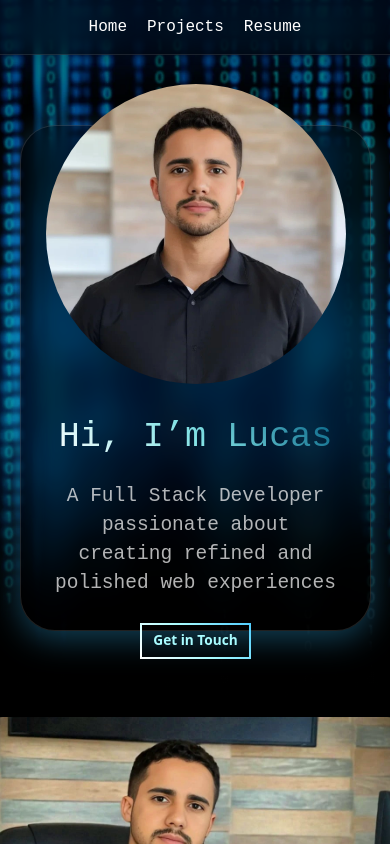
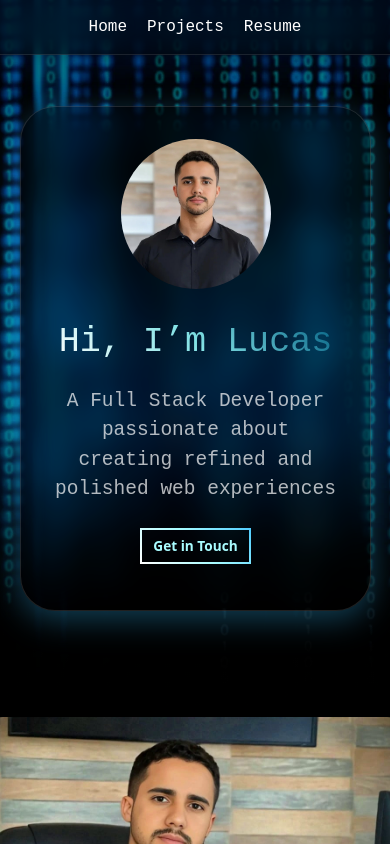
Before and after one commit to LucasRgo/portfolio, a React (Vite) app: page / in a window 390 px wide. Shown: the top 844 px of the page. Built offline with nearby package versions, Linux system fonts and the light colour scheme.

Commit message:
Mon, Dec 23, 2024, 6:26 AM -03:00

```diff
--- a/src/pages/home/home.css
+++ b/src/pages/home/home.css
@@ -138,10 +138,10 @@
         flex-direction: column;
         text-align: center;
         justify-content: center;
-        margin-top: 10%;
         max-width: 100%;
         border-radius: 20px;
         padding: 0rem;
+        margin: 0rem;
     }
 
     .intro-text h1 {
@@ -170,6 +170,9 @@
     }
 
     .avatar {
-        max-height: 5%; /* Optional: to prevent the image from becoming too large */
+        width: 30%;
+        height: 30%;
+        max-height: 150px; /* Optional: to prevent the image from becoming too large */
+        max-width: 150px; /* Optional: to prevent the image from becoming too large */
     }
 }
```
